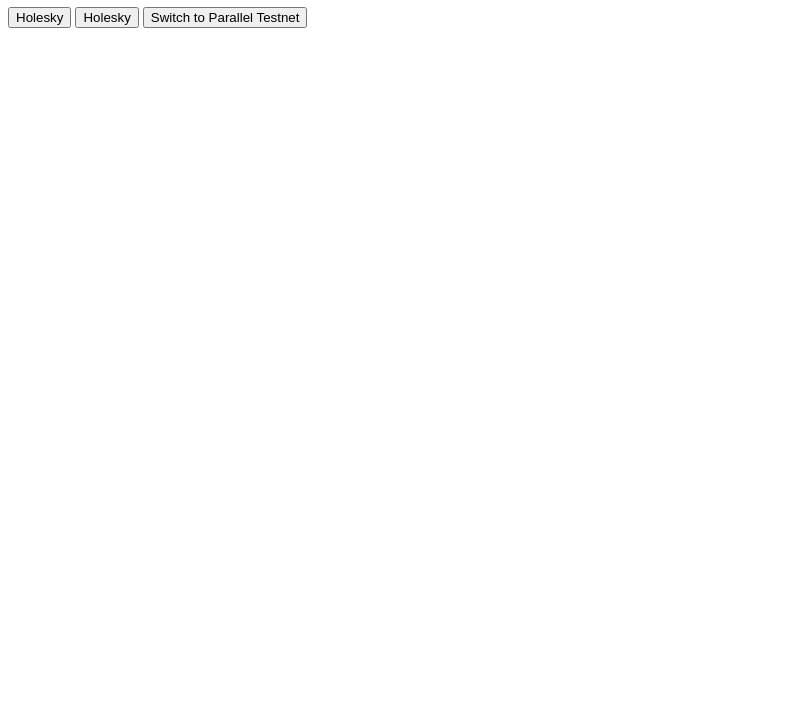
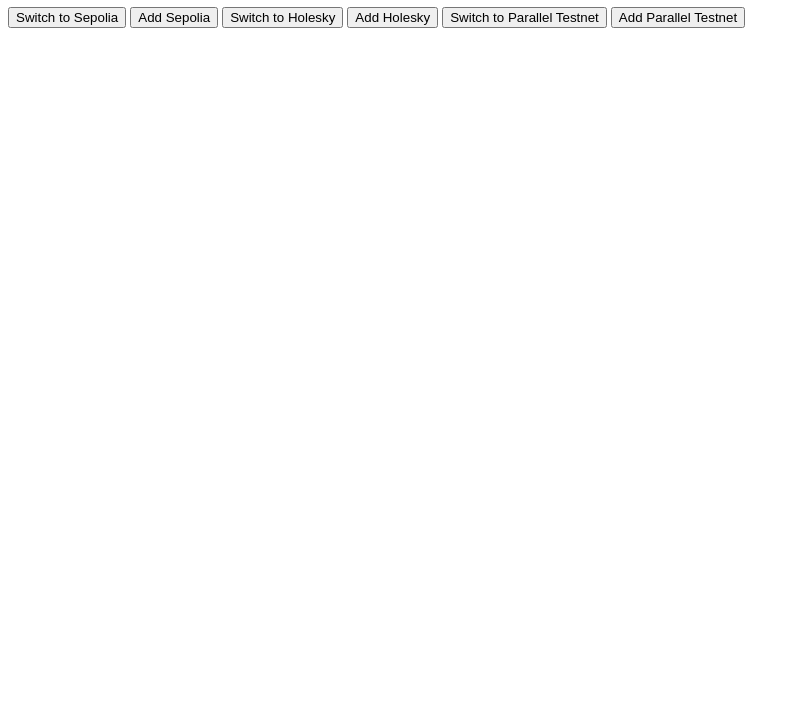
Before and after one commit to ThomasBlock/seminar, a plain HTML site: page 4.html in a window 1280 px wide. Shown: the part 73-800 px from the top of the page, without its empty margins (0-800 px from the left). Drawn offline with Linux system fonts and the light colour scheme.

Commit message:
Update 4.html

```diff
--- a/4.html
+++ b/4.html
@@ -13,13 +13,13 @@
     }
   });
 
-  async function switchChain(chainId, chainName, rpcUrl, explorer, currencySymbol) {
+  async function switchChain(chainId) {
     if (!window.ethereum) {
       alert("MetaMask is not available!");
       return;
     }
 
-    const hexChainId = '0x' + chainId.toString(16); // Convert decimal to hexadecimal for MetaMask compatibility
+    const hexChainId = '0x' + chainId.toString(16);
 
     try {
       await window.ethereum.request({
@@ -28,16 +28,12 @@
       });
     } catch (switchError) {
       console.error(switchError);
-      if (switchError.code === 4902) {
-        await addChain(chainId, chainName, rpcUrl, explorer, currencySymbol);
-      } else {
-        console.error("Unable to switch to the chain.");
-      }
+      alert("Error switching chain. Please add the chain first if it is not already added.");
     }
   }
 
   async function addChain(chainId, chainName, rpcUrl, explorer, currencySymbol) {
-    const hexChainId = '0x' + chainId.toString(16); // Ensure chain ID is in hexadecimal
+    const hexChainId = '0x' + chainId.toString(16);
 
     try {
       await window.ethereum.request({
@@ -46,9 +42,9 @@
           chainId: hexChainId,
           chainName: chainName,
           nativeCurrency: {
-            name: currencySymbol, // Use a more descriptive name for the currency if available
+            name: currencySymbol,
             symbol: currencySymbol,
-            decimals: 18 // This might vary between networks; adjust as necessary
+            decimals: 18
           },
           rpcUrls: [rpcUrl],
           blockExplorerUrls: [explorer]
@@ -56,14 +52,18 @@
       });
     } catch (addError) {
       console.error(addError);
+      alert("Error adding chain.");
     }
   }
 </script>
 </head>
 <body>
 <h1>MetaMask Chain Management</h1>
-<button onclick="switchChain(11155111, 'Sepolia', 'https://sepolia.infura.io/v3', 'https://sepolia.etherscan.io', 'ETH')">Holesky</button>
-<button onclick="switchChain(17000, 'Holesky', 'https://ethereum-holesky-rpc.publicnode.com', 'https://holesky.etherscan.io', 'ETH')">Holesky</button>
-<button onclick="switchChain(9659, 'Parallel Testnet', 'https://rpc-accused-coffee-koala-b9fn1dik76.t.conduit.xyz', 'https://explorerl2new-accused-coffee-koala-b9fn1dik76.t.conduit.xyz', 'ETH')">Switch to Parallel Testnet</button>
+<button onclick="switchChain(11155111)">Switch to Sepolia</button>
+<button onclick="addChain(11155111, 'Sepolia', 'https://sepolia.infura.io/v3/YOUR_INFURA_PROJECT_ID', 'https://sepolia.etherscan.io', 'ETH')">Add Sepolia</button>
+<button onclick="switchChain(17000)">Switch to Holesky</button>
+<button onclick="addChain(17000, 'Holesky', 'https://ethereum-holesky-rpc.publicnode.com', 'https://holesky.etherscan.io', 'ETH')">Add Holesky</button>
+<button onclick="switchChain(9659)">Switch to Parallel Testnet</button>
+<button onclick="addChain(9659, 'Parallel Testnet', 'https://rpc-accused-coffee-koala-b9fn1dik76.t.conduit.xyz', 'https://explorerl2new-accused-coffee-koala-b9fn1dik76.t.conduit.xyz', 'ETH')">Add Parallel Testnet</button>
 </body>
 </html>
```
